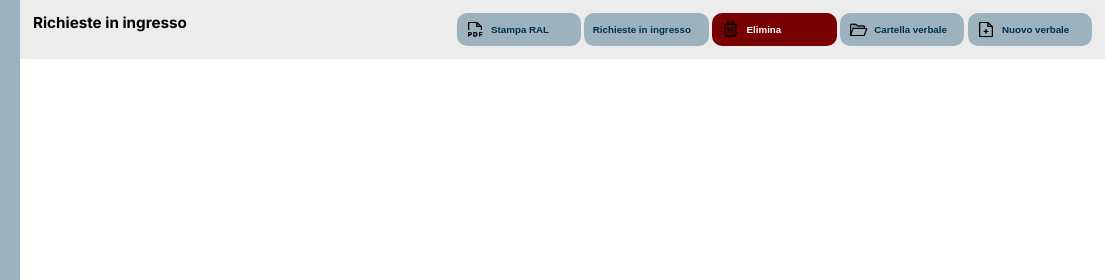
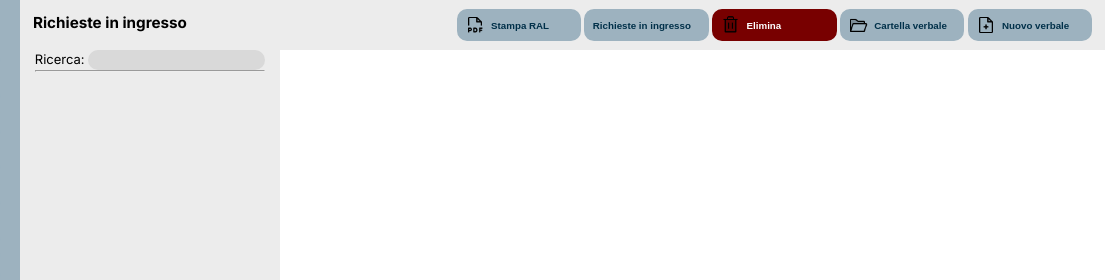
Before and after one commit to massimilianomiceli/html-geogestionale, a plain HTML site: page index.html in a window 1280 px wide. Shown: the top 280 px of the page, 175-1280 px from the left. Drawn offline with Linux system fonts and the light colour scheme.

Commit message:
inizio data-view

```diff
--- a/index.html
+++ b/index.html
@@ -61,6 +61,21 @@
                 </button>
                 </nav>
             </header>
+            <section class="data-view">
+                <nav class="data-navbar">
+                    <header class="searchbox">
+                        <label for="find">Ricerca: </label>
+                        <input type="text" id="find" class="find">
+                        <hr>
+                    </header>
+                    <main class="result">
+
+                    </main>
+                </nav>
+                <main class="data-view">
+
+                </main>
+            </section>
         </section>
     </section>
 
--- a/style/style.css
+++ b/style/style.css
@@ -103,6 +103,7 @@ header.toolbar{
     justify-content: space-between;
     padding: 1rem 1rem 1rem 1rem;
     background-color: #ECECEC;
+    height: 50px;
 }
 
 h1.content-title{
@@ -129,3 +130,29 @@ nav.toolbar{
     flex-shrink: 0;
     flex-grow: 1;
 }
+
+section.data-view{
+    display: flex;
+    height: 550px;
+}
+
+nav.data-navbar{
+    display: flex;
+    flex-direction: column;
+    flex-basis: 20rem;
+    flex-shrink: 0;
+    flex-grow: 0;
+    background-color: #ECECEC;
+        align-items: center;
+}
+
+input.find{
+    flex-basis: 15rem;
+    height: 1.5rem;
+    flex-grow: 0;
+    flex-shrink: 0;
+    background-color: #D9D9D9;
+    border: #003049;
+    border-radius: 10px;
+
+}
```
